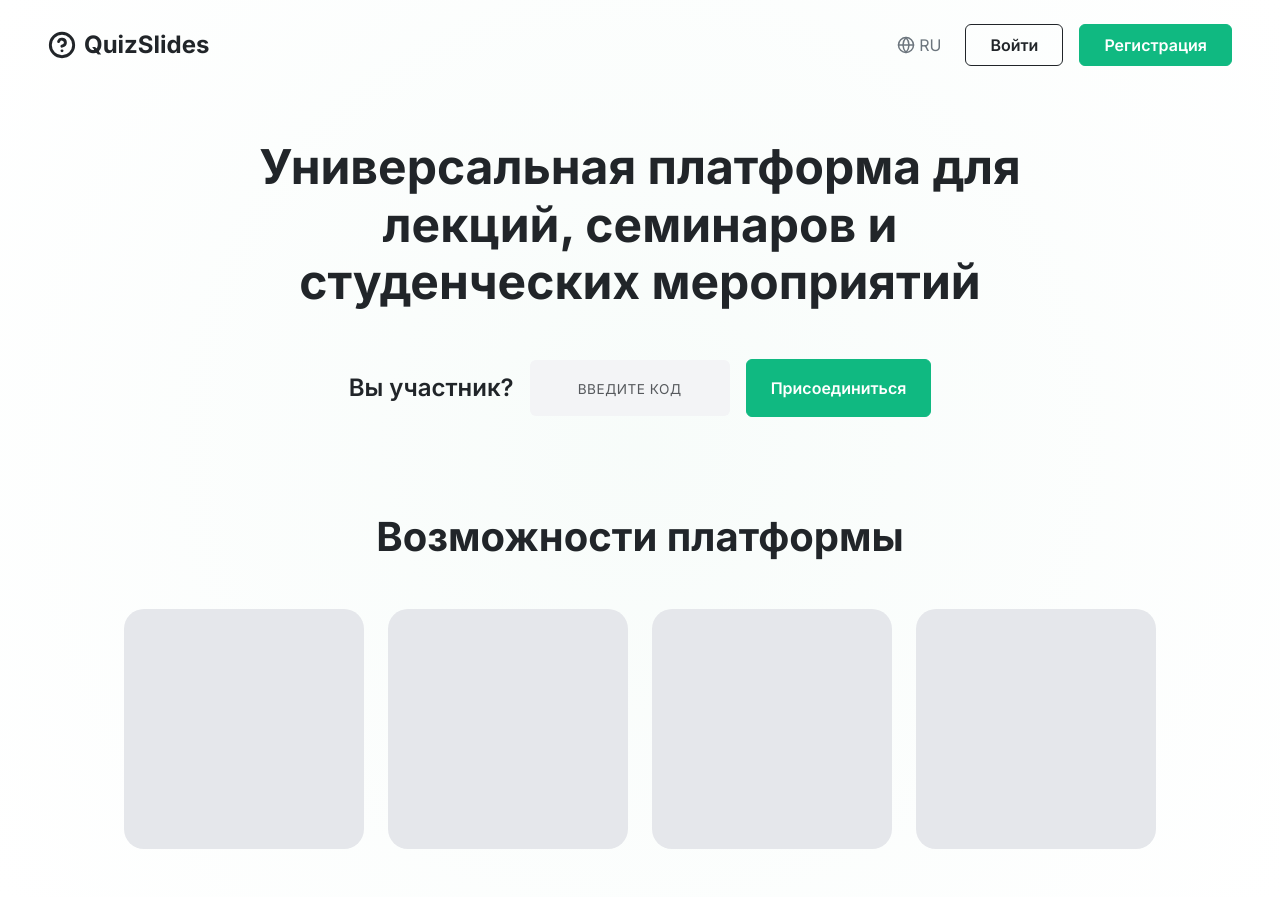
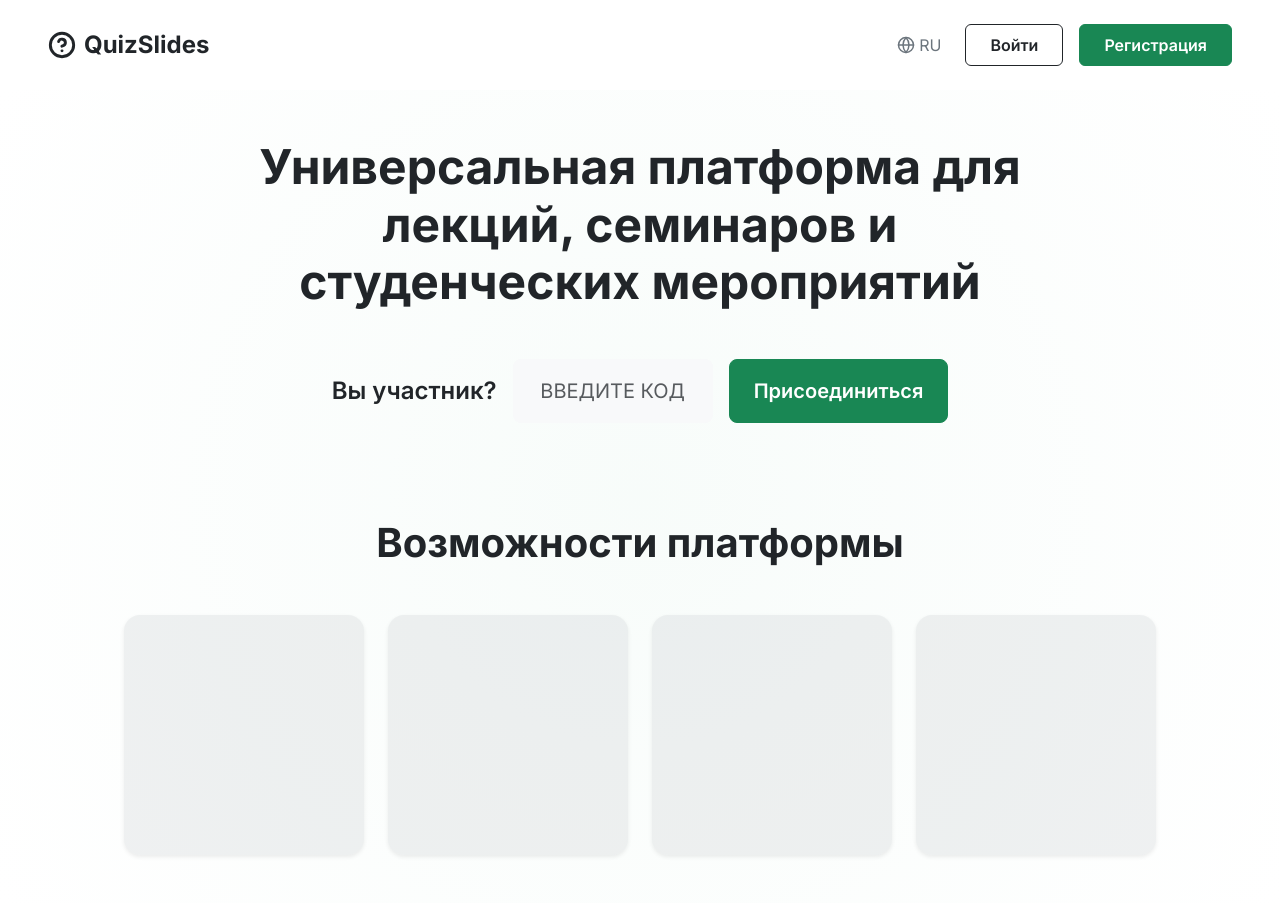
Before and after one commit to vkhvorostov/quizslides, a Django app: page / in a window 1280 px wide. Before the commit the page ends 849 px from the top, so only its background shows below. Run offline with Django 3.2, Linux system fonts and the light colour scheme; some libraries are stand-ins or nearby versions.

Commit message:
feat: import bootstrap5
fix: extend base.html in index.html and implement bootstrap styles

```diff
--- a/quizslides/settings.py
+++ b/quizslides/settings.py
@@ -38,6 +38,7 @@ INSTALLED_APPS = [
     'django.contrib.messages',
     'django.contrib.staticfiles',
     'accounts',
+    'django_bootstrap5',
 ]
 
 MIDDLEWARE = [
--- a/templates/base.html
+++ b/templates/base.html
@@ -1,41 +1,65 @@
+{% load django_bootstrap5 %}
 <!DOCTYPE html>
 <html lang="ru">
 <head>
     <meta charset="UTF-8">
     <meta name="viewport" content="width=device-width, initial-scale=1.0">
     <title>{% block title %}QuizSlides{% endblock %}</title>
+
+    {% bootstrap_css %}
+
+    <link rel="preconnect" href="https://fonts.googleapis.com">
+    <link rel="preconnect" href="https://fonts.gstatic.com" crossorigin>
+    <link href="https://fonts.googleapis.com/css2?family=Inter:wght@400;600;700;800&display=swap" rel="stylesheet">
 </head>
-<body>
-    <nav>
-        <div class="container">
-            <h1>QuizSlides</h1>
-            <ul>
+<body class="d-flex flex-column min-vh-100" style="font-family: 'Inter', sans-serif;">
+
+    <header class="container-fluid d-flex justify-content-between align-items-center py-4 px-md-5">
+        <a href="/" class="d-flex align-items-center gap-2 fs-4 fw-bold text-decoration-none text-dark">
+            <svg width="28" height="28" viewBox="0 0 24 24" fill="none" stroke="currentColor" stroke-width="2.5" stroke-linecap="round" stroke-linejoin="round">
+                <circle cx="12" cy="12" r="10"></circle>
+                <path d="M9.09 9a3 3 0 0 1 5.83 1c0 2-3 3-3 3"></path>
+                <line x1="12" y1="17" x2="12.01" y2="17"></line>
+            </svg>
+            QuizSlides
+        </a>
+
+        <div class="d-flex align-items-center gap-3">
+            <div class="d-flex align-items-center gap-1 text-secondary me-2">
+                <svg width="18" height="18" viewBox="0 0 24 24" fill="none" stroke="currentColor" stroke-width="2" stroke-linecap="round" stroke-linejoin="round">
+                    <circle cx="12" cy="12" r="10"></circle>
+                    <line x1="2" y1="12" x2="22" y2="12"></line>
+                    <path d="M12 2a15.3 15.3 0 0 1 4 10 15.3 15.3 0 0 1-4 10 15.3 15.3 0 0 1-4-10 15.3 15.3 0 0 1 4-10z"></path>
+                </svg>
+                RU
+            </div>
+
             {% if user.is_authenticated %}
-                    <li><span style="color: #667eea;">Привет, {{ user.username }}!</span></li>
-                    <li><a href="{% url 'accounts:logout' %}">Выход</a></li>
+                <span class="fw-semibold d-none d-sm-block text-dark">Привет, {{ user.username }}!</span>
+                <a href="{% url 'accounts:logout' %}" class="btn btn-outline-dark fw-semibold px-4 py-2">Выход</a>
             {% else %}
-                    <li><a href="{% url 'accounts:login' %}">Вход</a></li>
-                    <li><a href="{% url 'accounts:signup' %}">Регистрация</a></li>
+                <a href="{% url 'accounts:login' %}" class="btn btn-outline-dark fw-semibold px-4 py-2 d-none d-sm-block">Войти</a>
+                <a href="{% url 'accounts:signup' %}" class="btn btn-success fw-semibold px-4 py-2">Регистрация</a>
             {% endif %}
-            </ul>
         </div>
-    </nav>
+    </header>
 
-    <div class="container">
     {% if messages %}
-        <div class="messages">
+    <div class="container mt-2">
         {% for message in messages %}
-            <div class="alert alert-{{ message.tags }}">
+        <div class="alert alert-{{ message.tags }} alert-dismissible fade show" role="alert">
             {{ message }}
+            <button type="button" class="btn-close" data-bs-dismiss="alert" aria-label="Закрыть"></button>
         </div>
         {% endfor %}
     </div>
     {% endif %}
 
-        <div class="content">
+    <main class="flex-grow-1 d-flex flex-column">
         {% block content %}
         {% endblock %}
-        </div>
-    </div>
+    </main>
+
+    {% bootstrap_javascript %}
 </body>
 </html>
--- a/templates/index.html
+++ b/templates/index.html
@@ -1,128 +1,34 @@
-<!DOCTYPE html>
-<html lang="ru">
-<head>
-    <meta charset="UTF-8">
-    <meta name="viewport" content="width=device-width, initial-scale=1.0">
-    <title>{% block title %}QuizSlides{% endblock %}</title>
+{% extends 'base.html' %}
 
-    <link href="https://cdn.jsdelivr.net/npm/bootstrap@5.3.2/dist/css/bootstrap.min.css" rel="stylesheet">
+{% block title %}Главная | QuizSlides{% endblock %}
 
-    <link rel="preconnect" href="https://fonts.googleapis.com">
-    <link rel="preconnect" href="https://fonts.gstatic.com" crossorigin>
-    <link href="https://fonts.googleapis.com/css2?family=Inter:wght@400;600;700;800&display=swap" rel="stylesheet">
-
-    <style>
-        body {
-            font-family: 'Inter', sans-serif;
-            background-color: #ffffff;
-            /* Легкий градиент на фоне */
-            background-image: radial-gradient(circle at 50% 50%, rgba(240, 249, 245, 0.5) 0%, rgba(255, 255, 255, 1) 100%);
-        }
-
-        .btn-custom-green {
-            background-color: #10B981;
-            border-color: #10B981;
-            color: white;
-        }
-        .btn-custom-green:hover {
-            background-color: #0d9668;
-            border-color: #0d9668;
-            color: white;
-        }
-
-        .input-gray {
-            background-color: #F3F4F6 !important;
-            color: #6B7280;
-        }
-        .input-gray:focus {
-            box-shadow: 0 0 0 0.25rem rgba(16, 185, 129, 0.25) !important;
-            border-color: transparent;
-        }
-        .input-gray::placeholder {
-            font-size: 0.85rem;
-            letter-spacing: 0.5px;
-        }
-
-        .feature-card {
-            width: 240px;
-            height: 240px;
-            background-color: #E5E7EB;
-            border-radius: 20px;
-        }
-    </style>
-</head>
-<body class="d-flex flex-column min-vh-100">
-
-    <header class="container-fluid d-flex justify-content-between align-items-center py-4 px-md-5">
-
-        <a href="/" class="d-flex align-items-center gap-2 fs-4 fw-bold text-decoration-none text-dark">
-            <svg width="28" height="28" viewBox="0 0 24 24" fill="none" stroke="currentColor" stroke-width="2.5" stroke-linecap="round" stroke-linejoin="round">
-                <circle cx="12" cy="12" r="10"></circle>
-                <path d="M9.09 9a3 3 0 0 1 5.83 1c0 2-3 3-3 3"></path>
-                <line x1="12" y1="17" x2="12.01" y2="17"></line>
-            </svg>
-            QuizSlides
-        </a>
-
-        <div class="d-flex align-items-center gap-3">
-            <div class="d-flex align-items-center gap-1 text-secondary me-2">
-                <svg width="18" height="18" viewBox="0 0 24 24" fill="none" stroke="currentColor" stroke-width="2" stroke-linecap="round" stroke-linejoin="round">
-                    <circle cx="12" cy="12" r="10"></circle>
-                    <line x1="2" y1="12" x2="22" y2="12"></line>
-                    <path d="M12 2a15.3 15.3 0 0 1 4 10 15.3 15.3 0 0 1-4 10 15.3 15.3 0 0 1-4-10 15.3 15.3 0 0 1 4-10z"></path>
-                </svg>
-                RU
-            </div>
-
-            {% if user.is_authenticated %}
-                <span class="fw-semibold d-none d-sm-block text-dark">Привет, {{ user.username }}!</span>
-                <a href="{% url 'accounts:logout' %}" class="btn btn-outline-dark fw-semibold px-4 py-2">Выход</a>
-            {% else %}
-                <a href="{% url 'accounts:login' %}" class="btn btn-outline-dark fw-semibold px-4 py-2 d-none d-sm-block">Войти</a>
-                <a href="{% url 'accounts:signup' %}" class="btn btn-custom-green fw-semibold px-4 py-2">Регистрация</a>
-            {% endif %}
-        </div>
-    </header>
-
-    {% if messages %}
-    <div class="container mt-2">
-        {% for message in messages %}
-        <div class="alert alert-{{ message.tags }} alert-dismissible fade show" role="alert">
-            {{ message }}
-            <button type="button" class="btn-close" data-bs-dismiss="alert" aria-label="Закрыть"></button>
-        </div>
-        {% endfor %}
-    </div>
-    {% endif %}
-
-    <main class="container text-center flex-grow-1 d-flex flex-column justify-content-center py-5">
 {% block content %}
+<div class="text-center d-flex flex-column justify-content-center flex-grow-1 py-5" style="background-image: radial-gradient(circle at 50% 50%, rgba(240, 249, 245, 0.5) 0%, rgba(255, 255, 255, 1) 100%);">
 
     <div class="mb-5 pb-4">
-            <h1 class="display-5 fw-bold text-dark mb-5" style="max-width: 800px; margin: 0 auto; line-height: 1.2;">
+        <h1 class="display-5 fw-bold text-dark mb-5 mx-auto" style="max-width: 800px; line-height: 1.2;">
             Универсальная платформа для лекций, семинаров и студенческих мероприятий
         </h1>
 
         <div class="d-flex flex-column flex-md-row justify-content-center align-items-center gap-3">
             <span class="fs-4 fw-semibold text-dark">Вы участник?</span>
-                <input type="text" class="form-control text-center border-0 input-gray p-3" placeholder="ВВЕДИТЕ КОД" style="width: 200px;">
-                <button class="btn btn-custom-green fw-semibold px-4 py-3" style="font-size: 1rem;">Присоединиться</button>
+
+            <form action="#" method="GET" class="d-flex flex-column flex-md-row gap-3">
+                <input type="text" name="code" class="form-control form-control-lg text-center border-0 bg-light shadow-none" placeholder="ВВЕДИТЕ КОД" style="width: 200px;" required>
+                <button type="submit" class="btn btn-success btn-lg fw-semibold px-4 py-3">Присоединиться</button>
+            </form>
         </div>
     </div>
 
     <div class="mt-4">
         <h2 class="display-6 fw-bold text-dark mb-5">Возможности платформы</h2>
+
         <div class="d-flex flex-wrap justify-content-center gap-4">
-                <div class="feature-card"></div>
-                <div class="feature-card"></div>
-                <div class="feature-card"></div>
-                <div class="feature-card"></div>
+            <div class="bg-secondary bg-opacity-10 rounded-4 shadow-sm" style="width: 240px; height: 240px;"></div>
+            <div class="bg-secondary bg-opacity-10 rounded-4 shadow-sm" style="width: 240px; height: 240px;"></div>
+            <div class="bg-secondary bg-opacity-10 rounded-4 shadow-sm" style="width: 240px; height: 240px;"></div>
+            <div class="bg-secondary bg-opacity-10 rounded-4 shadow-sm" style="width: 240px; height: 240px;"></div>
         </div>
     </div>
-
+</div>
 {% endblock %}
-    </main>
-
-    <script src="https://cdn.jsdelivr.net/npm/bootstrap@5.3.2/dist/js/bootstrap.bundle.min.js"></script>
-</body>
-</html>
```
Also changed, not shown: templates/includes/footer.html (added, +10 -0 lines), templates/includes/head.html (added, +10 -0 lines), templates/includes/header.html (added, +10 -0 lines). Lines whose indentation alone changed are shown as unchanged.
